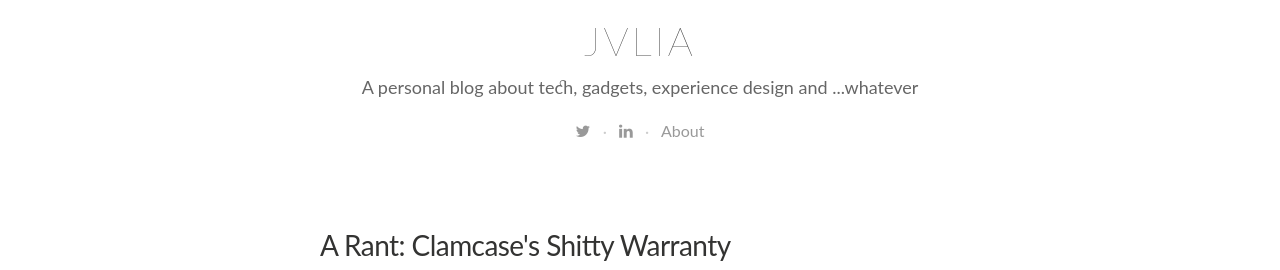
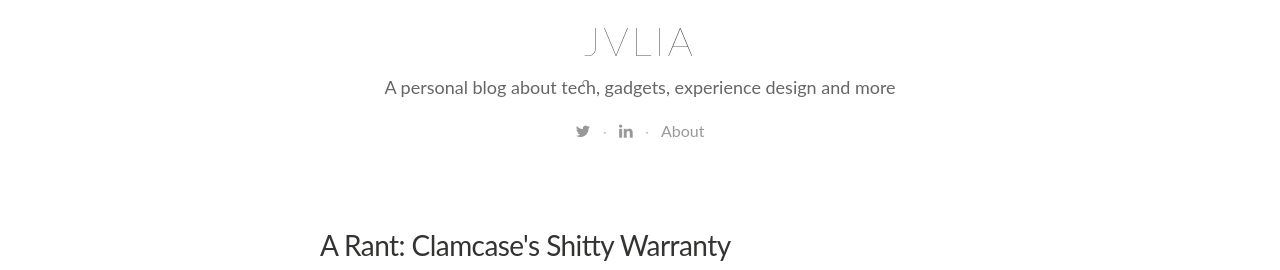
Before and after one commit to uxjulia/jekyll-blog, a Jekyll site: the page built from index.html, in a window 1280 px wide and 900 px high, scrolled down 334 px. Shown: the part 184-454 px from the top of the window. Built offline with Jekyll 4.4.1, drawn with Linux system fonts in a browser that asks for light colours; nearby versions of some CDN libraries; some web fonts are replaced; Markdown is read by kramdown in place of the engine named in the settings; the list of posts is cut into pages by our own code.

Commit message:
Change site description

```diff
--- a/_config.yml
+++ b/_config.yml
@@ -11,7 +11,7 @@
 # Site settings
 title: "JVLIA"
 description: > # this means to ignore newlines until "email:"
-  A personal blog about tech, gadgets, experience design and ...whatever
+  A personal blog about tech, gadgets, experience design and more
 email: hi@uxjulia.com
 #blog logo
 logo: "/assets/images/jn_logo.png"
```
